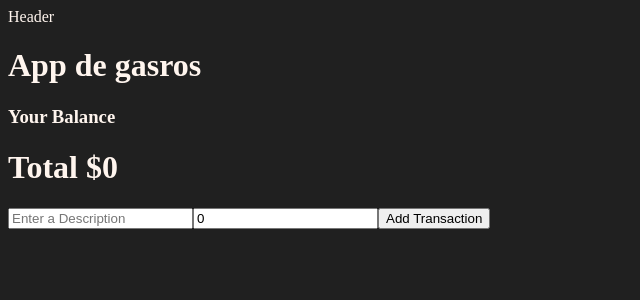
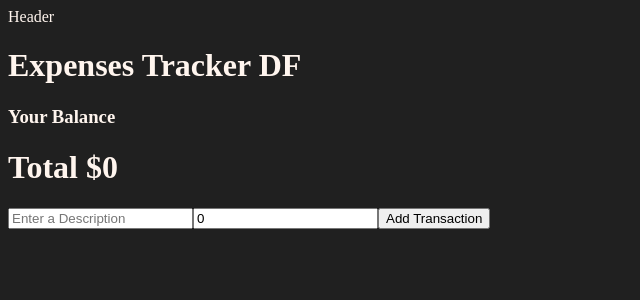
Before and after one commit to deuryferreira/react-expense-app, a React (Vite) app: page / in a window 1280 px wide. Shown: the top 300 px of the page, without its empty margins (0-640 px from the left). Built offline with nearby package versions, Linux system fonts and the light colour scheme.

Commit message:
App Title Changed

```diff
--- a/src/App.jsx
+++ b/src/App.jsx
@@ -8,7 +8,7 @@ function App() {
     return (
         <GlobalProvider>
             <Header />
-            <h1>App de gasros</h1>
+            <h1>Expenses Tracker DF</h1>
             <Balance />
             <Transactionform />
             <TransactionList />
```
